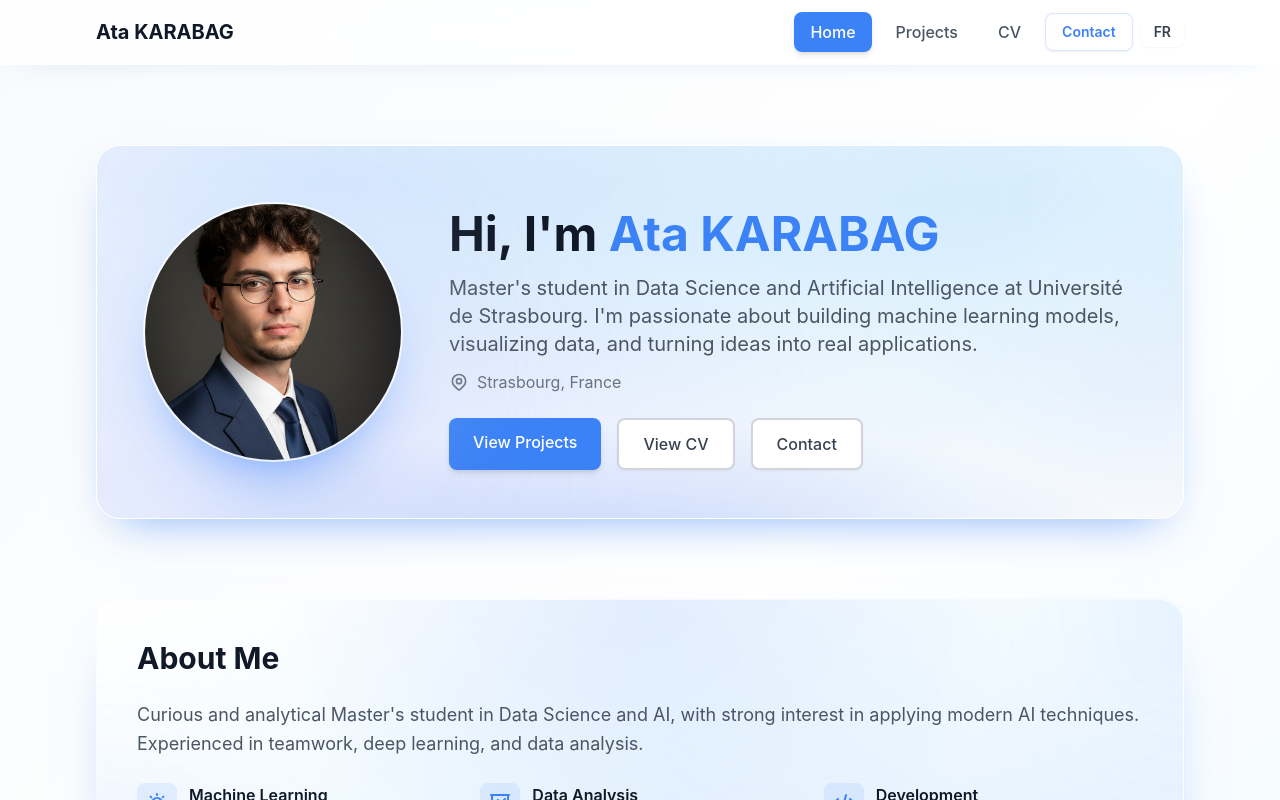
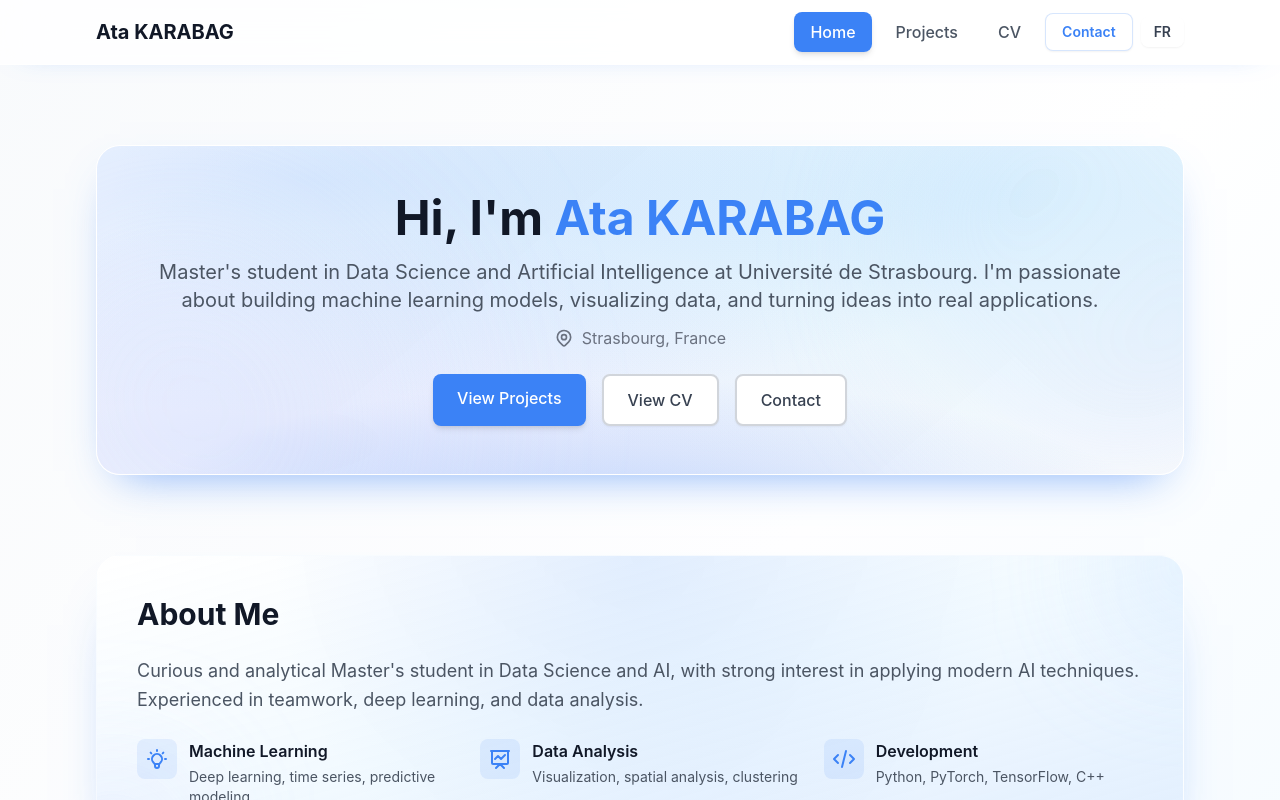
Before and after one commit to karabagata/portfolio, a Next.js app: page / in a window 1280 px wide. Shown: the top 800 px of the page. Built offline with nearby package versions, Linux system fonts and the light colour scheme.

Commit message:
remove photo

```diff
--- a/app/page.tsx
+++ b/app/page.tsx
@@ -42,27 +42,9 @@ export default function Home() {
         <div className="absolute -bottom-36 -left-28 w-[420px] h-[420px] rounded-full bg-gradient-to-br from-indigo-200/40 via-sky-100/20 to-blue-200/40 blur-[110px]" />
         <div className="absolute inset-x-0 -bottom-16 h-40 bg-[radial-gradient(ellipse_at_bottom,rgba(59,130,246,0.28),transparent_70%)]" />
 
-        <div className="relative flex flex-col md:flex-row items-center gap-8 md:gap-12">
-          {/* Profile Photo */}
-          <motion.div
-            initial={{ opacity: 0, scale: 0.9 }}
-            animate={{ opacity: 1, scale: 1 }}
-            transition={{ duration: 0.8, delay: 0.2 }}
-            className="relative"
-          >
-            <div className="absolute -inset-6 rounded-full bg-gradient-to-br from-blue-200/40 via-blue-100/30 to-indigo-200/40 blur-3xl" />
-            <div className="relative w-56 h-56 md:w-64 md:h-64 rounded-full overflow-hidden ring-2 ring-white/80 bg-gradient-to-br from-white via-white to-blue-50 shadow-[0_35px_65px_-35px_rgba(59,130,246,0.9)]">
-              <img
-                src="/profile.png"
-                alt="Portrait of Ata KARABAG"
-                className="h-full w-full object-cover"
-                style={{ objectPosition: 'center 35%' }}
-              />
-            </div>
-          </motion.div>
-
+        <div className="relative">
           {/* Introduction Text */}
-          <div className="flex-1 text-center md:text-left md:pt-4">
+          <div className="text-center">
             <motion.h1
               initial={{ opacity: 0, y: 20 }}
               animate={{ opacity: 1, y: 0 }}
@@ -86,7 +68,7 @@ export default function Home() {
               initial={{ opacity: 0, y: 20 }}
               animate={{ opacity: 1, y: 0 }}
               transition={{ duration: 0.8, delay: 0.5 }}
-              className="text-gray-500 mb-6 flex items-center justify-center md:justify-start"
+              className="text-gray-500 mb-6 flex items-center justify-center"
             >
               <svg
                 className="w-5 h-5 mr-2"
@@ -115,7 +97,7 @@ export default function Home() {
               initial={{ opacity: 0, y: 20 }}
               animate={{ opacity: 1, y: 0 }}
               transition={{ duration: 0.8, delay: 0.6 }}
-              className="flex flex-wrap gap-4 justify-center md:justify-start"
+              className="flex flex-wrap gap-4 justify-center"
             >
               <Link
                 href="/projects"
```
